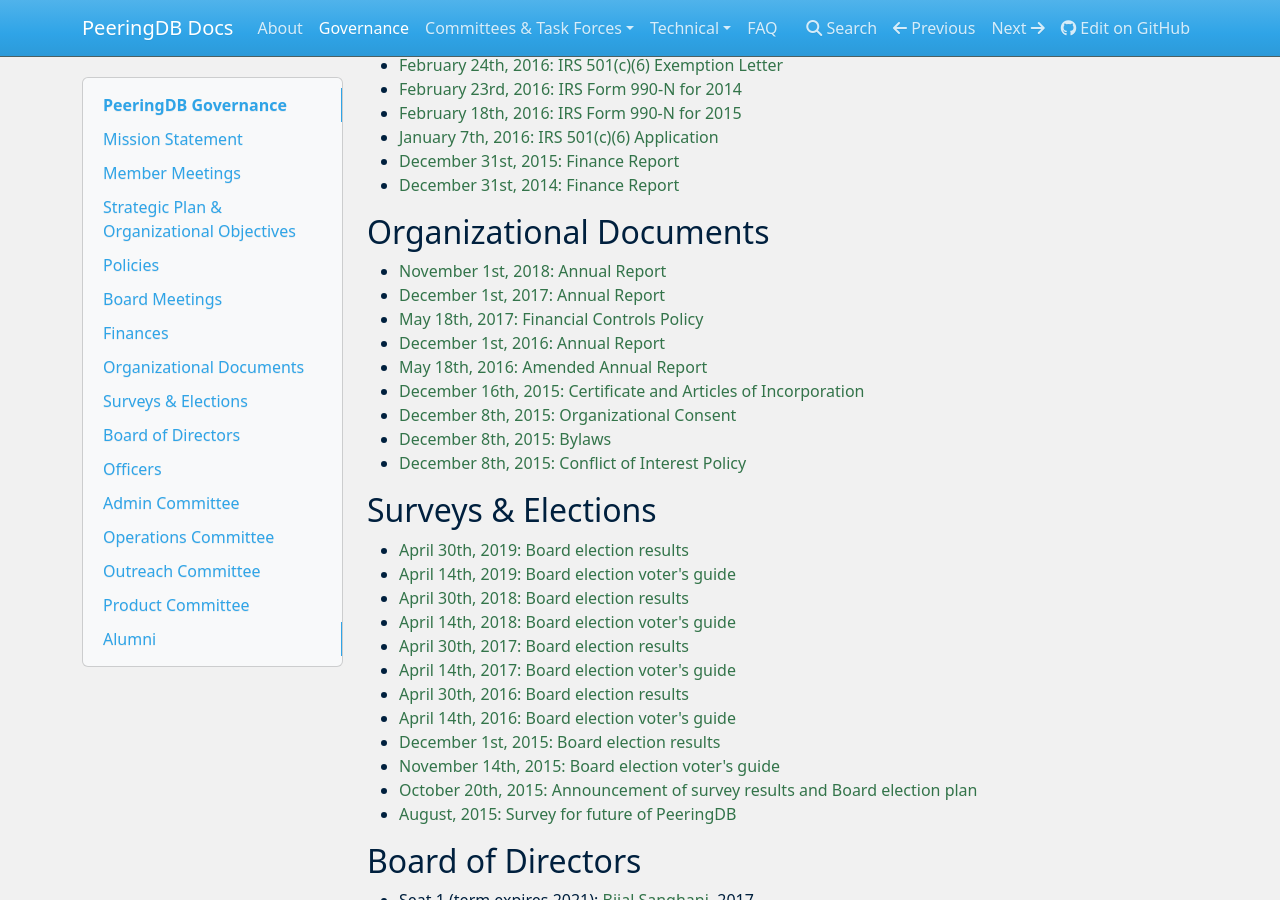
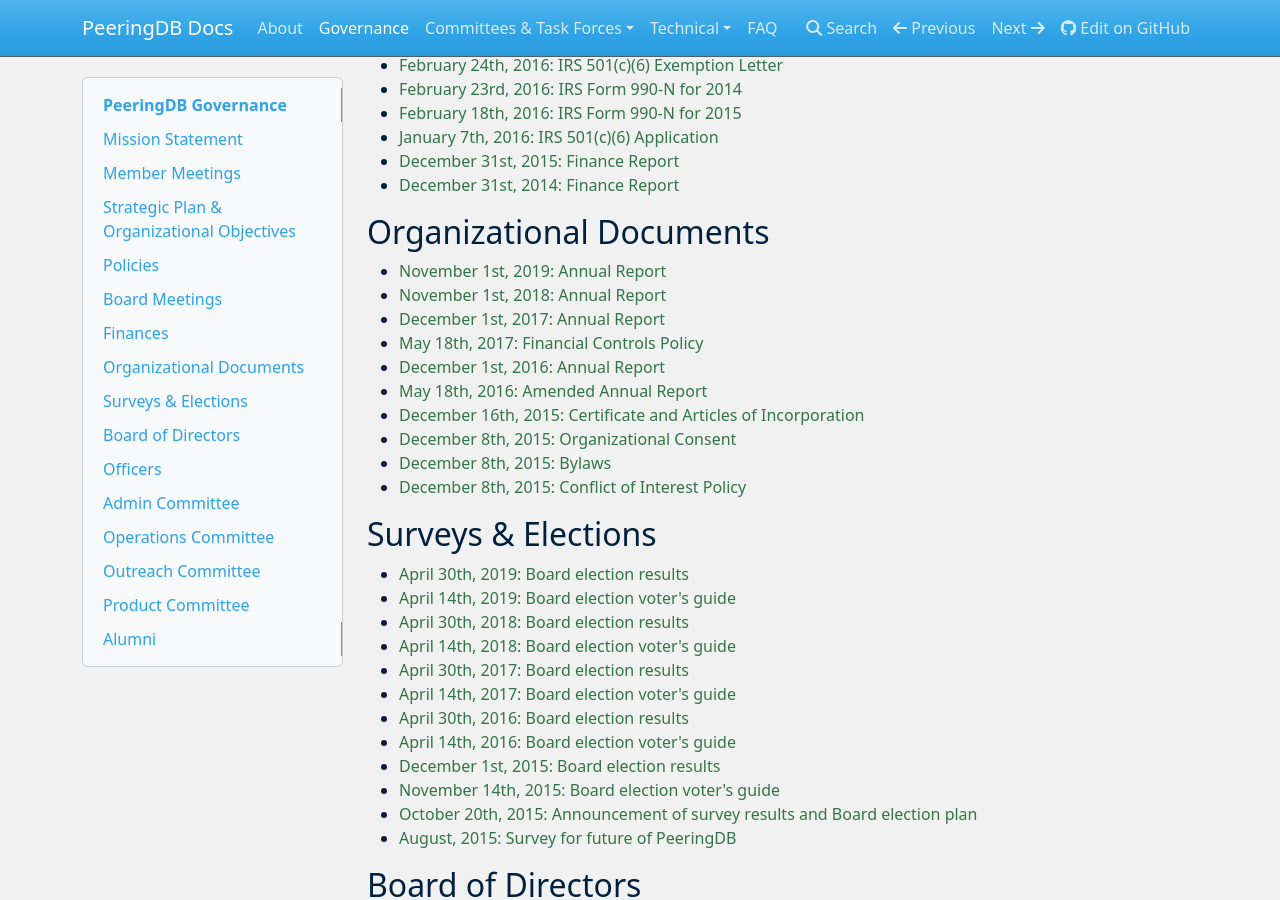
Before and after one commit to peeringdb/docs, an MkDocs documentation site: the page built from docs/gov.md, in a window 1280 px wide and 900 px high, scrolled down 1521 px. Built offline with MkDocs 1.6.1, drawn with Linux system fonts in a browser that asks for light colours; nearby versions of some CDN libraries.

Commit message:
Washington annual report.

```diff
--- a/docs/gov.md
+++ b/docs/gov.md
@@ -70,6 +70,7 @@
 
 ## Organizational Documents
 
+- [November 1st, 2019: Annual Report](gov/legaldocs/2019-11-01_PeeringDB_Annual_Report.pdf)
 - [November 1st, 2018: Annual Report](gov/legaldocs/2018-11-01_PeeringDB_Annual_Report.pdf)
 - [December 1st, 2017: Annual Report](gov/legaldocs/2017-12-01_PeeringDB_Annual_Report.pdf)
 - [May 18th, 2017: Financial Controls Policy](gov/legaldocs/2017-05-18_PeeringDB_Financial_Controls_Policy.pdf)
```
Also changed, not shown: 1 other file.
